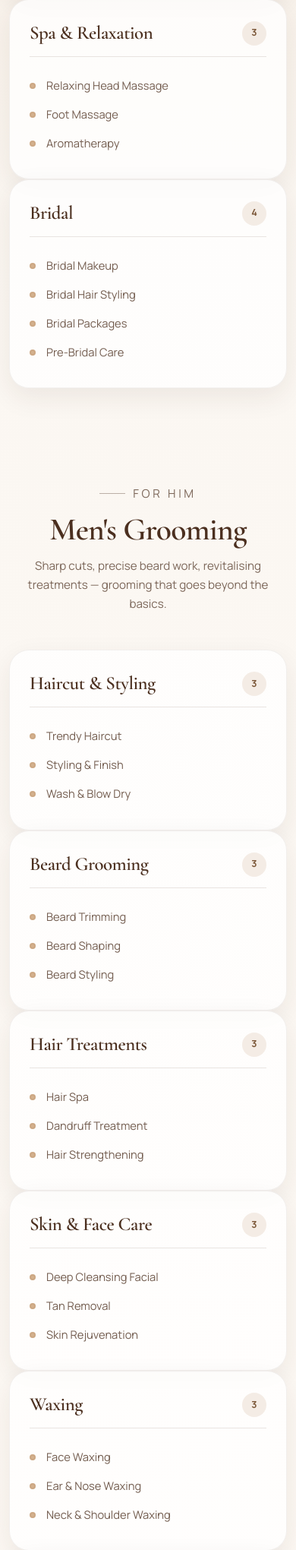
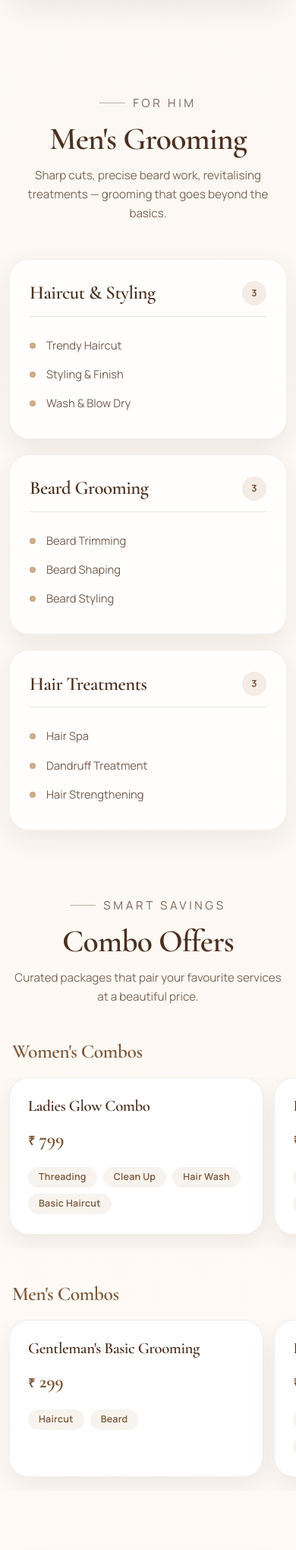
Before and after one commit to Nithin-dharavath/boho-saloon-website, a FastAPI app: page /services in a window 390 px wide. Shown: the part 1892-3932 px from the top of the page at 76% size. Run offline with FastAPI, Linux system fonts and the light colour scheme; some libraries are stand-ins or nearby versions.

Commit message:
serrvice moblie ui-ux design

```diff
--- a/static/css/style.css
+++ b/static/css/style.css
@@ -1614,8 +1614,8 @@ contact-copy p:not(.eyebrow) {
 
 .services-hero {
   position: relative;
-  min-height: 70vh;
-  padding: 22px;
+  min-height: 38vh;
+  padding: 12px;
 }
 
 .services-hero-bg {
@@ -1644,7 +1644,7 @@ contact-copy p:not(.eyebrow) {
   margin: 0 auto;
   padding: 28px 28px 44px;
   border-radius: 36px;
-  min-height: calc(70vh - 44px);
+  min-height: auto;
   border: 1px solid rgba(255, 255, 255, 0.18);
   box-shadow: var(--shadow);
 }
@@ -2034,17 +2034,22 @@ contact-copy p:not(.eyebrow) {
 
 @media (max-width: 820px) {
   .services-hero {
-    padding: 12px;
-    min-height: 60vh;
+    padding: 8px;
+    min-height: auto;
   }
 
   .services-hero-panel {
-    padding: 18px 16px 30px;
-    min-height: calc(60vh - 24px);
+    padding: 16px 14px 22px;
+    min-height: auto;
+  }
+
+  .services-hero-content {
+    padding-top: 14px;
   }
 
   .services-hero-content h1 {
-    font-size: clamp(2.8rem, 10vw, 4.2rem);
+    font-size: clamp(2.4rem, 9vw, 3.6rem);
+    margin-bottom: 14px;
   }
 }
 
--- a/templates/base.html
+++ b/templates/base.html
@@ -42,7 +42,7 @@
   {% endif %}
 
   {% block extra_head %}{% endblock %}
-  <link rel="stylesheet" href="/static/css/style.css?v=2">
+  <link rel="stylesheet" href="/static/css/style.css?v=3">
 
   {% if GA_MEASUREMENT_ID %}
   <script async src="https://www.googletagmanager.com/gtag/js?id={{ GA_MEASUREMENT_ID }}"></script>
--- a/templates/services.html
+++ b/templates/services.html
@@ -28,6 +28,105 @@
   ]
 }
 </script>
+<style>
+/* CSS for services grid and combo slider */
+.services-grid-3col {
+  display: grid;
+  grid-template-columns: repeat(3, 1fr);
+  gap: 20px;
+}
+@media (max-width: 600px) {
+  .services-grid-3col {
+    grid-template-columns: 1fr;
+  }
+  .combo-group {
+    width: 100%;
+    margin-bottom: 2rem;
+  }
+}
+.combo-slider {
+  display: flex;
+  overflow-x: auto;
+  scroll-snap-type: x mandatory;
+  gap: 20px;
+  padding-bottom: 20px;
+  scrollbar-width: none; /* Firefox */
+  -ms-overflow-style: none;  /* IE and Edge */
+}
+.combo-slider::-webkit-scrollbar {
+  display: none; /* Safari and Chrome */
+}
+.combo-slider .combo-card {
+  flex: 0 0 auto;
+  width: calc(25% - 15px); /* 4 items per view */
+  scroll-snap-align: start;
+  margin-bottom: 0;
+  background: var(--white);
+  border-radius: var(--radius-lg);
+  box-shadow: var(--shadow-soft);
+  transition: transform 0.35s var(--ease), box-shadow 0.35s var(--ease);
+}
+.combo-card:hover {
+  transform: translateY(-3px);
+  box-shadow: var(--shadow);
+}
+
+@media (max-width: 768px) {
+  .combo-group {
+    margin-top: 32px;
+  }
+
+  .combo-slider {
+    gap: 14px;
+    padding: 0 16px 18px;
+    margin: 0 -16px;
+    scroll-padding-inline: 16px;
+    overscroll-behavior-x: contain;
+    -webkit-overflow-scrolling: touch;
+    align-items: stretch;
+  }
+
+  .combo-slider .combo-card {
+    flex: 0 0 clamp(280px, 86vw, 360px);
+    width: clamp(280px, 86vw, 360px);
+    min-width: 280px;
+    height: auto;
+    display: flex;
+    flex-direction: column;
+  }
+
+  .combo-card-top {
+    flex-direction: column;
+    align-items: flex-start;
+    gap: 10px;
+    margin-bottom: 14px;
+  }
+
+  .combo-card-top h4 {
+    line-height: 1.18;
+    text-wrap: balance;
+    display: -webkit-box;
+    -webkit-line-clamp: 3;
+    -webkit-box-orient: vertical;
+    overflow: hidden;
+  }
+
+  .combo-price {
+    white-space: nowrap;
+    flex: 0 0 auto;
+  }
+
+  .combo-services {
+    gap: 8px;
+    align-content: flex-start;
+  }
+
+  .combo-services li {
+    padding: 6px 12px;
+    line-height: 1.2;
+  }
+}
+</style>
 {% endblock %}
 
 {% block content %}
@@ -63,8 +162,9 @@
     <h2>Women's Services</h2>
     <p>Discover a full spectrum of hair, beauty, nail, and bridal offerings shaped to your style.</p>
   </div>
-  <div class="services-list">
+  <div class="services-grid-3col">
     {% for key, category in services_data.services.women.items() %}
+      {% if loop.index0 < 3 %}
     <article class="service-card reveal">
       <div class="service-card-header">
         <h3>{{ category.title }}</h3>
@@ -76,6 +176,7 @@
         {% endfor %}
       </ul>
     </article>
+      {% endif %}
     {% endfor %}
   </div>
 </section>
@@ -86,8 +187,9 @@
     <h2>Men's Grooming</h2>
     <p>Sharp cuts, precise beard work, revitalising treatments — grooming that goes beyond the basics.</p>
   </div>
-  <div class="services-list">
+  <div class="services-grid-3col">
     {% for key, category in services_data.services.men.items() %}
+      {% if loop.index0 < 3 %}
     <article class="service-card reveal">
       <div class="service-card-header">
         <h3>{{ category.title }}</h3>
@@ -99,6 +201,7 @@
         {% endfor %}
       </ul>
     </article>
+      {% endif %}
     {% endfor %}
   </div>
 </section>
@@ -112,17 +215,14 @@
 
   <div class="combo-group reveal">
     <h3 class="combo-group-title">Women's Combos</h3>
-    <div class="combo-grid">
+    <div class="combo-slider">
       {% for offer in services_data.combo_offers.women %}
       <div class="combo-card">
         <div class="combo-card-top">
-          <h4>{{ offer.name }}</h4>
-          <span class="combo-price"><span class="combo-rupee">&#8377;</span> {{ offer.price }}</span>
+          <h4>{{ offer.name }}</h4><span class="combo-price"><span class="combo-rupee">&#8377;</span> {{ offer.price }}</span>
         </div>
         <ul class="combo-services">
-          {% for s in offer.services %}
-          <li>{{ s }}</li>
-          {% endfor %}
+          {% for s in offer.services %}<li>{{ s }}</li>{% endfor %}
         </ul>
       </div>
       {% endfor %}
@@ -131,17 +231,14 @@
 
   <div class="combo-group reveal">
     <h3 class="combo-group-title">Men's Combos</h3>
-    <div class="combo-grid">
+    <div class="combo-slider">
       {% for offer in services_data.combo_offers.men %}
       <div class="combo-card">
         <div class="combo-card-top">
-          <h4>{{ offer.name }}</h4>
-          <span class="combo-price"><span class="combo-rupee">&#8377;</span> {{ offer.price }}</span>
+          <h4>{{ offer.name }}</h4><span class="combo-price"><span class="combo-rupee">&#8377;</span> {{ offer.price }}</span>
         </div>
         <ul class="combo-services">
-          {% for s in offer.services %}
-          <li>{{ s }}</li>
-          {% endfor %}
+          {% for s in offer.services %}<li>{{ s }}</li>{% endfor %}
         </ul>
       </div>
       {% endfor %}
```
